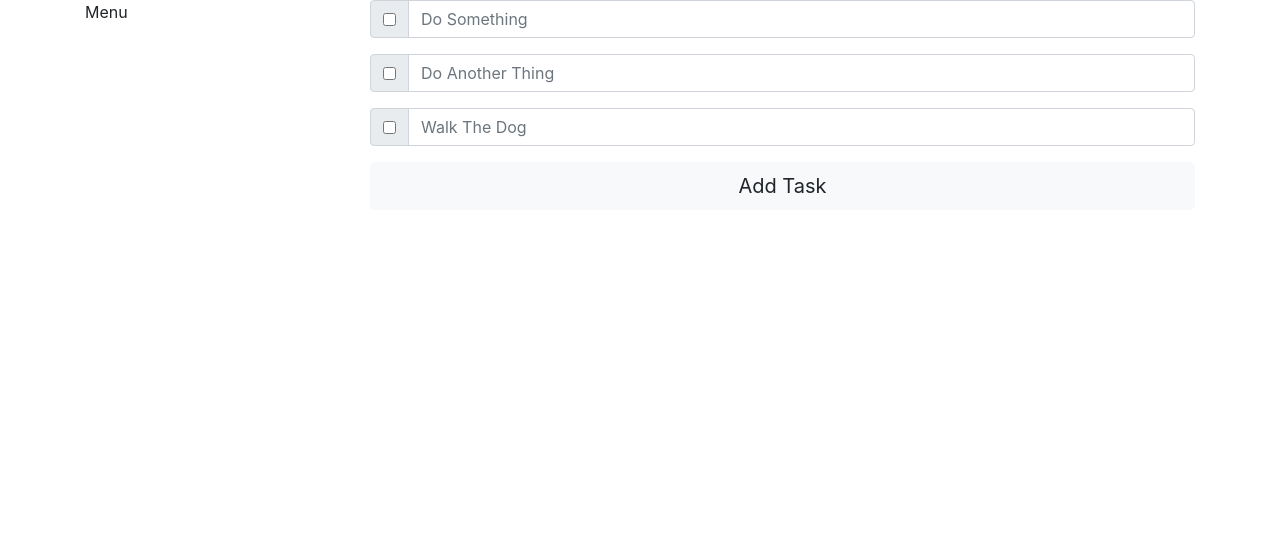
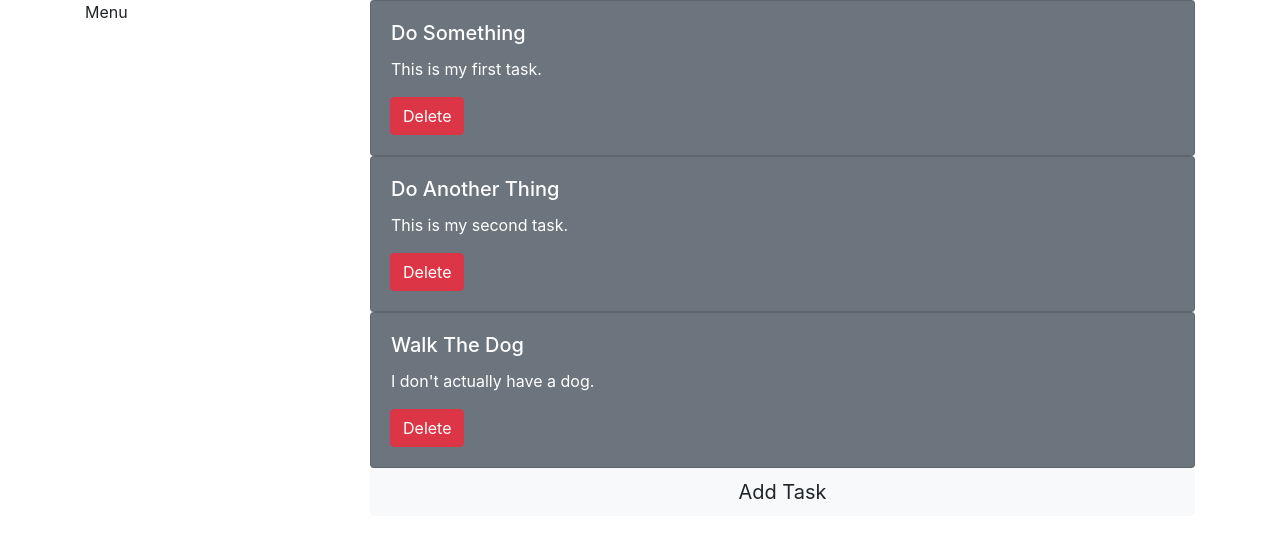
Before and after one commit to davidtaing/todo-app, a React (Create React App) app in the folder frontend/: page / in a window 1280 px wide. Shown: the top 538 px of the page. Built offline with nearby package versions, Linux system fonts and the light colour scheme.

Commit message:
Converted Task component into Bootstrap Card

```diff
--- a/frontend/src/components/DeleteTaskButton.js
+++ b/frontend/src/components/DeleteTaskButton.js
@@ -6,7 +6,7 @@ const DeleteTaskButton = ({ taskId, onDeleteTaskClick }) => {
     return (
         <InputGroup.Append>
             <Button
-                variant="outline-danger"
+                variant="danger"
                 onClick={ () => onDeleteTaskClick(taskId) }
             >Delete</Button>
         </InputGroup.Append>
--- a/frontend/src/components/Task.js
+++ b/frontend/src/components/Task.js
@@ -1,6 +1,5 @@
 import React from 'react';
-import InputGroup from 'react-bootstrap/InputGroup';
-import FormControl from 'react-bootstrap/FormControl';
+import Card from 'react-bootstrap/Card';
 
 import DeleteTaskButton from './DeleteTaskButton'
 
@@ -9,13 +8,13 @@ const Task = ({ data, onTaskChecked, onDeleteTaskClick }) => {
 
     return (
         <div key={data._id}>
-            <InputGroup className="mb-3">
-                <InputGroup.Prepend>
-                    <InputGroup.Checkbox aria-label="Checkbox for task" onClick={(e) => onTaskChecked(e, data)} />
-                </InputGroup.Prepend>
-                <FormControl placeholder={titleText} disabled={data.complete} aria-label="Text input with checkbox" />
-                { data.complete ? (<DeleteTaskButton taskId={data._id} onDeleteTaskClick={onDeleteTaskClick}/>) : null}
-            </InputGroup>
+            <Card bg="secondary" text="white" >
+                <Card.Body>
+                    <Card.Title>{titleText}</Card.Title>
+                    <Card.Text>{data.desc}</Card.Text>
+                    { !data.complete ? (<DeleteTaskButton taskId={data._id} onDeleteTaskClick={onDeleteTaskClick}/>) : null}
+                </Card.Body>
+            </Card>
         </div>
     );
 }
--- a/frontend/src/components/TaskList.js
+++ b/frontend/src/components/TaskList.js
@@ -1,5 +1,6 @@
 import React from 'react';
-import Task from './Task'
+import Task from './Task';
+
 
 const TaskList = ({ tasks, onTaskChecked, onDeleteTaskClick }) => {
     return (
```
